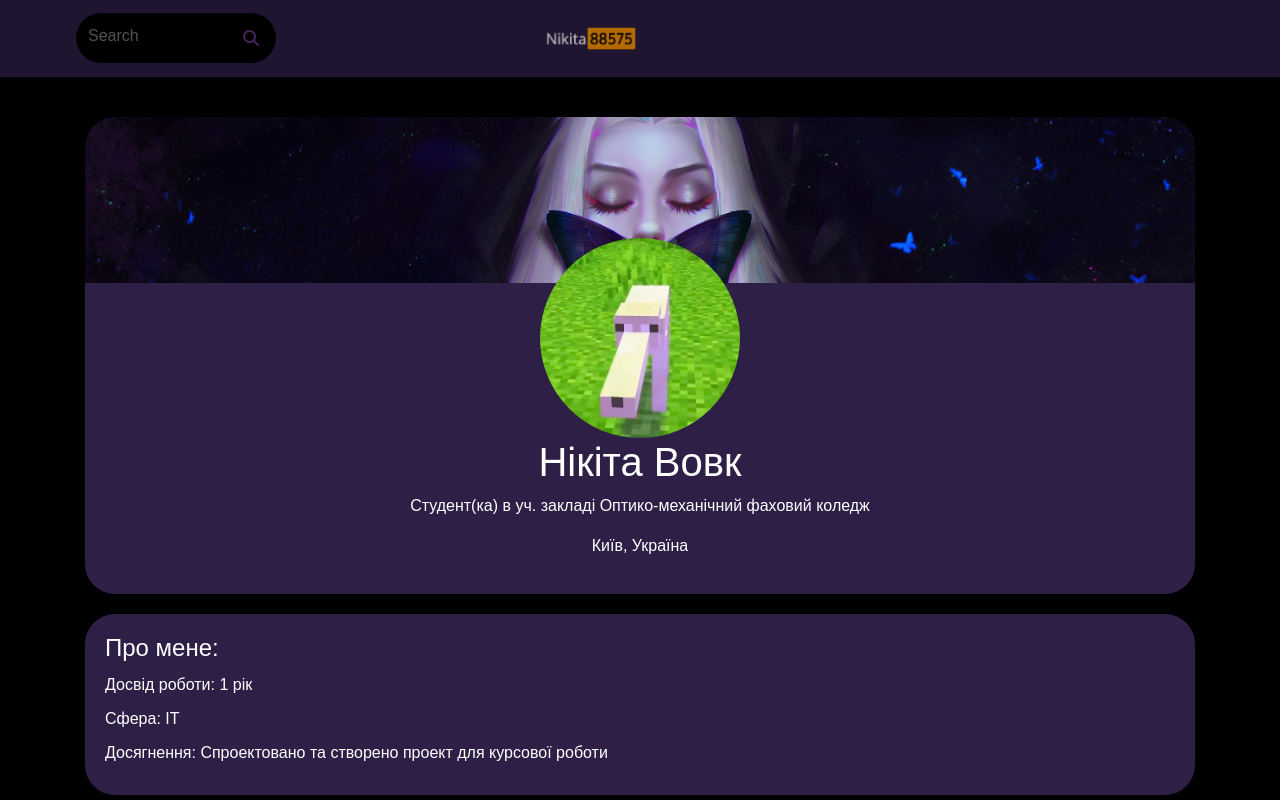
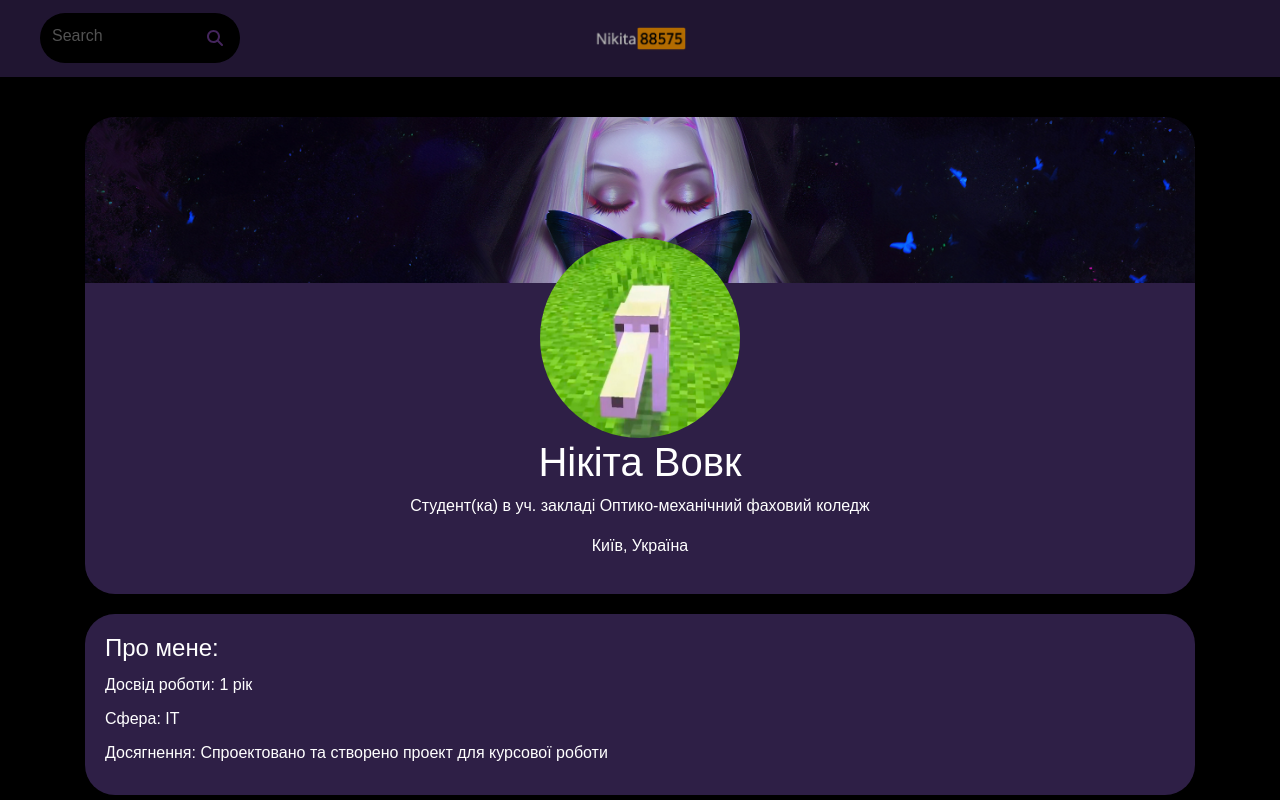
Before and after one commit to Nikita88575/Nikita88575.github.io, a plain HTML site: page index.html in a window 1280 px wide. Shown: the top 800 px of the page. Drawn offline with nearby package versions, Linux system fonts and the light colour scheme.

Commit message:
fix logo position

```diff
--- a/styles/style.css
+++ b/styles/style.css
@@ -18,7 +18,7 @@ body {
   .headerContainer {
     width: 100%;
     display: flex;
-    width: 1128px;
+    width: 1200px;
     margin: 0 auto;
     min-height: 100%;
     align-items: center;
@@ -66,7 +66,7 @@ body {
   .logo-container {
     width: 100%;
     display: flex;
-    width: 200px;
+    width: 100px;
     margin: 0 auto;
     min-height: 100%;
     align-items: center;
```
